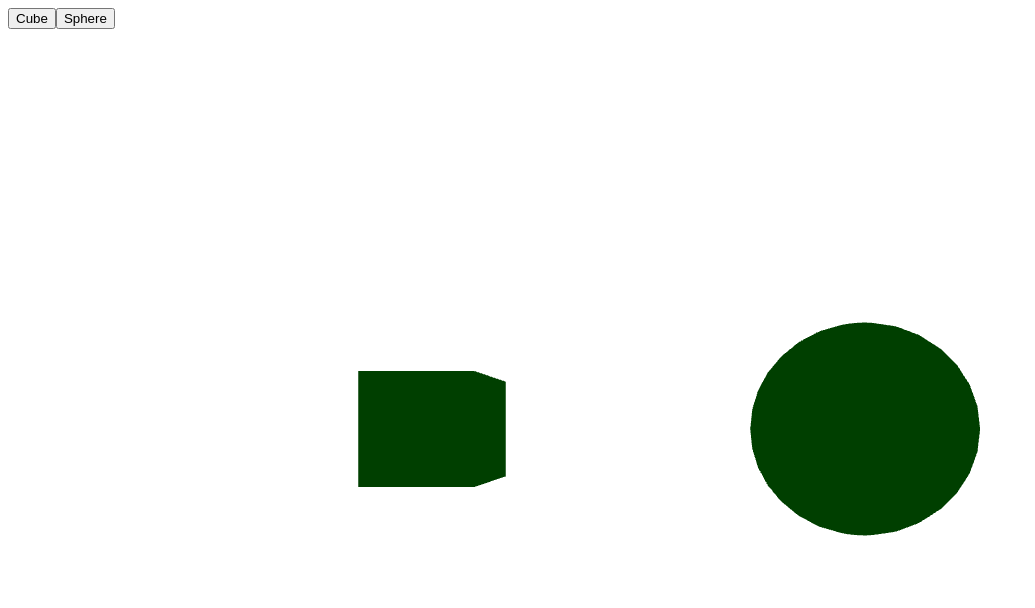
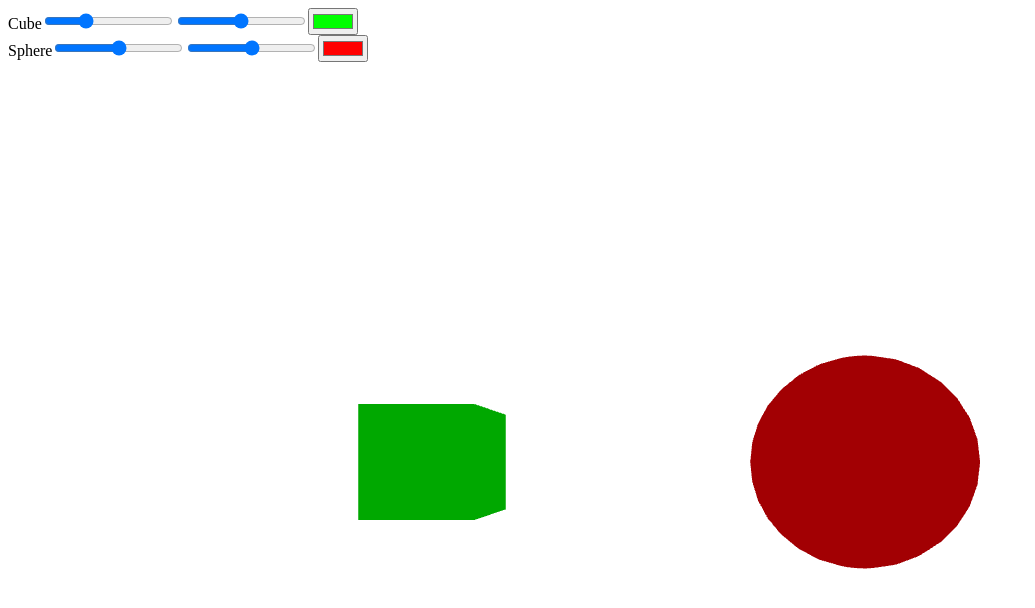
Before and after one commit to jonathanluu0/electron-react, a React (Vite) app: page / in a window 1280 px wide. Shown: the top 608 px of the page, without its empty margins (0-1035 px from the left). Built offline with nearby package versions, Linux system fonts and the light colour scheme.

Commit message:
added UI for scale, size, and color

```diff
--- a/src/renderer/App.tsx
+++ b/src/renderer/App.tsx
@@ -1,13 +1,87 @@
-import React from "react";
+import { Canvas } from "@react-three/fiber";
+import { useState } from "react";
+import { ShapeProps } from "./types/shapeProps";
 import ThreeScene from "./ThreeScene";
 
 //main render for React/TS/Three
 export default function App() {
+  const [cube, setCube] = useState<ShapeProps>({
+    posX: -2,
+    scaleX: 1,
+    color: "#00ff00",
+  });
+
+  const [sphere, setSphere] = useState<ShapeProps>({
+    posX: 2,
+    scaleX: 1,
+    color: "#ff0000",
+  });
   return (
     <div style={{ width: "100vw", height: "100vh" }}>
-        <button>Cube</button>
-        <button>Sphere</button>
-      <ThreeScene />
+      <div>
+        <label>Cube</label>
+        <input
+          id="cube"
+          name="position"
+          type="range"
+          min={-5}
+          max={5}
+          step={0.1}
+          value={cube.posX}
+          onChange={(e) =>
+            setCube({ ...cube, posX: parseFloat(e.target.value) })
+          }
+        />
+        <input
+          id="cube"
+          name="scale"
+          type="range"
+          min={-5}
+          max={5}
+          step={0.1}
+          onChange={(e) =>
+            setCube({ ...cube, scaleX: parseFloat(e.target.value) })
+          }
+        />
+        <input
+          type="color"
+          value={cube.color}
+          onChange={(e) => setCube({ ...cube, color: e.target.value })}
+        />
+      </div>
+      <div>
+        <label>Sphere</label>
+        <input
+          id="sphere"
+          name="position"
+          type="range"
+          min={-5}
+          max={5}
+          step={0.1}
+          onChange={(e) =>
+            setSphere({ ...sphere, posX: parseFloat(e.target.value) })
+          }
+        />
+        <input
+          id="sphere"
+          name="scale"
+          type="range"
+          min={-5}
+          max={5}
+          step={0.1}
+          onChange={(e) =>
+            setSphere({ ...sphere, scaleX: parseFloat(e.target.value) })
+          }
+        />
+        <input
+          type="color"
+          value={sphere.color}
+          onChange={(e) => setSphere({ ...sphere, color: e.target.value })}
+        />
+
+
+      </div>
+      <ThreeScene cube={cube} sphere={sphere} />
     </div>
   );
 }
--- a/src/renderer/ThreeScene.tsx
+++ b/src/renderer/ThreeScene.tsx
@@ -3,14 +3,20 @@ import { Canvas } from "@react-three/fiber";
 import { OrbitControls } from "@react-three/drei";
 import Cube from "./objects/cube";
 import Sphere from "./objects/sphere";
+import { ShapeProps } from "./types/shapeProps";
 
-export default function ThreeScene() {
+interface ThreeSceneProps {
+  cube: ShapeProps;
+  sphere: ShapeProps;
+}
+
+export default function ThreeScene({ cube, sphere }: ThreeSceneProps) {
   return (
     <Canvas>
       <ambientLight />
       <pointLight position={[10, 10, 10]} />
-      <Cube />
-      <Sphere />
+      <Cube posX={cube.posX} scaleX={cube.scaleX} color={cube.color} />
+      <Sphere posX={sphere.posX} scaleX={sphere.scaleX} color={sphere.color} />
       <OrbitControls />
     </Canvas>
   );
--- a/src/renderer/objects/cube.tsx
+++ b/src/renderer/objects/cube.tsx
@@ -1,14 +1,13 @@
-import { useRef } from "react";
+import { useRef, useState } from "react";
 import { Mesh } from "three";
+import { ShapeProps } from "../types/shapeProps";
 
-export default function Cube() {
+export default function Cube({posX, scaleX ,color = "ff0000",}: ShapeProps) {
   const ref = useRef<Mesh>(null!);
-
-
   return (
-    <mesh ref={ref} position={[-2, 0, 0]}>
-      <boxGeometry args={[1, 1, 1]} />
-      <meshStandardMaterial color="green" />
+    <mesh ref={ref} position={[posX, 0, 0]}>
+      <boxGeometry args={[scaleX, 1, 1]} />
+      <meshStandardMaterial color={color} />
     </mesh>
   );
 }
--- a/src/renderer/objects/sphere.tsx
+++ b/src/renderer/objects/sphere.tsx
@@ -1,13 +1,14 @@
 import { useRef } from 'react';
 import { Mesh } from 'three';
+import { ShapeProps } from "../types/shapeProps";
 
-export default function Sphere() {
+export default function Sphere({posX, scaleX ,color = "ff0000",}: ShapeProps) {
   const ref = useRef<Mesh>(null!);
 
   return (
-    <mesh ref={ref} position={[2, 0, 0]}>
-      <sphereGeometry args={[1, 32, 16]} />
-      <meshStandardMaterial color="green" />
+    <mesh ref={ref} position={[posX, 0, 0]}>
+      <sphereGeometry args={[scaleX, 32, 16]} />
+      <meshStandardMaterial color={color} />
     </mesh>
   );
 }
--- /dev/null
+++ b/src/renderer/types/shapeProps.tsx
@@ -0,0 +1,6 @@
+// types.ts
+export interface ShapeProps {
+  posX: number;
+  scaleX?: number;
+  color?: string;
+}
```
